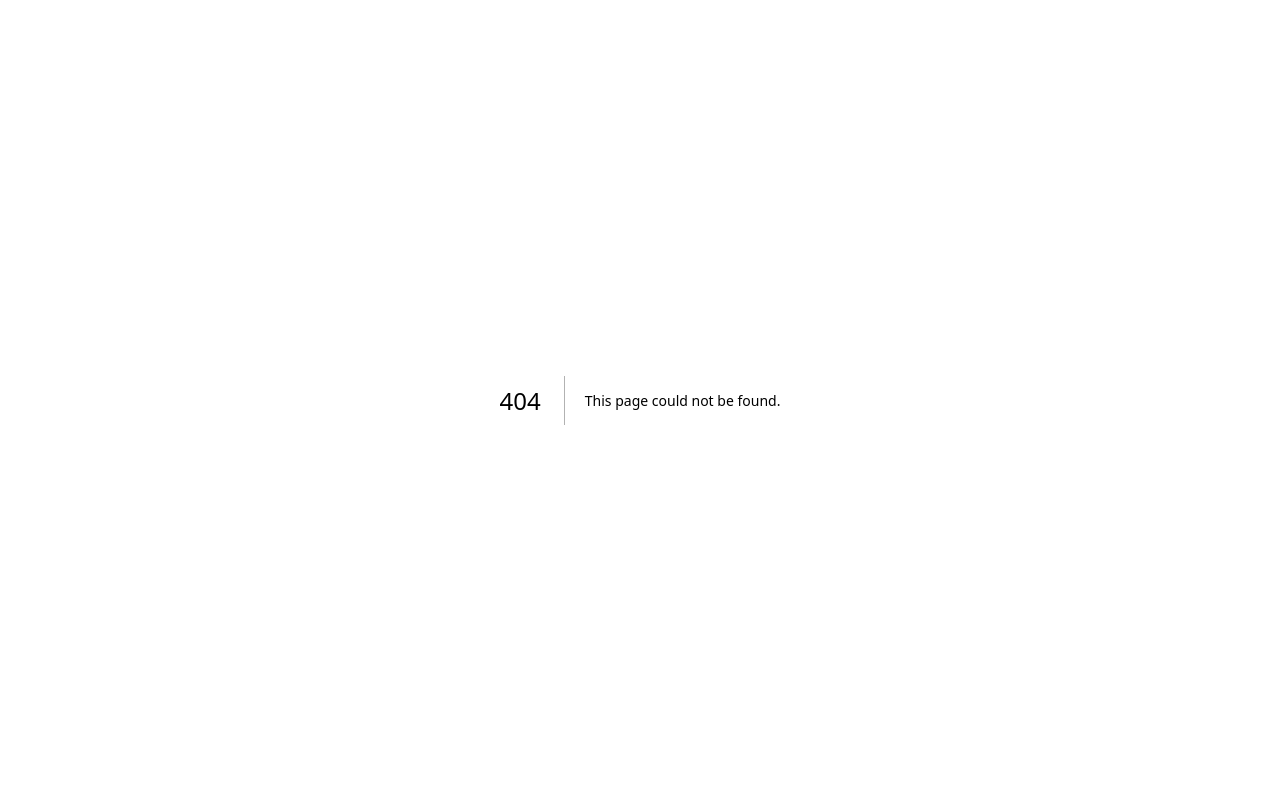
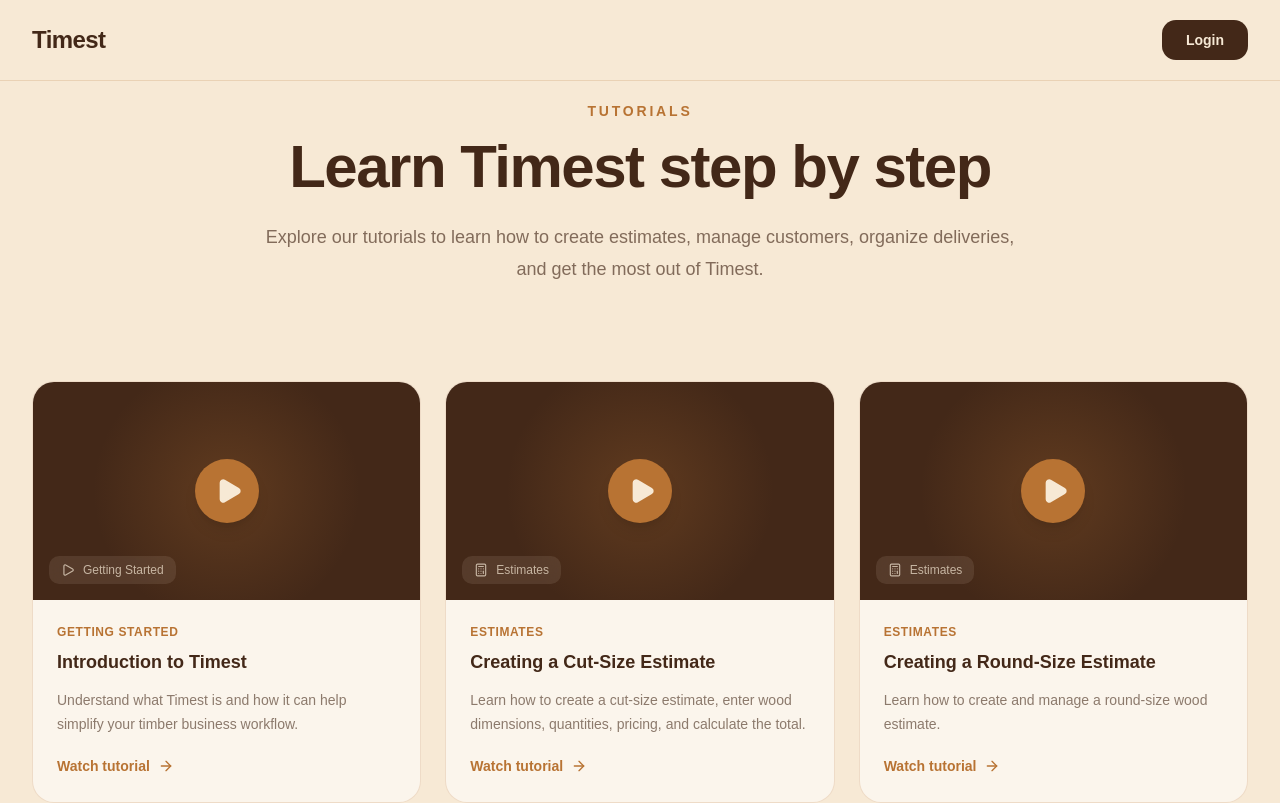
Before and after one commit to Uday12704/Timest, a Next.js app: page /tutorials in a window 1280 px wide. Before the commit this address had no page. Shown: the top 803 px of the page. Built offline with nearby package versions, Linux system fonts and the light colour scheme.

Commit message:
Tutorials page is created.

```diff
--- /dev/null
+++ b/src/app/tutorials/page.tsx
@@ -0,0 +1,219 @@
+import Link from "next/link";
+import {
+  ArrowLeft,
+  ArrowRight,
+  Calculator,
+  FileText,
+  Users,
+  Truck,
+  Settings,
+  Headphones,
+  Play,
+} from "lucide-react";
+
+const tutorials = [
+  {
+    category: "Getting Started",
+    icon: Play,
+    title: "Introduction to Timest",
+    description:
+      "Understand what Timest is and how it can help simplify your timber business workflow.",
+  },
+  {
+    category: "Estimates",
+    icon: Calculator,
+    title: "Creating a Cut-Size Estimate",
+    description:
+      "Learn how to create a cut-size estimate, enter wood dimensions, quantities, pricing, and calculate the total.",
+  },
+  {
+    category: "Estimates",
+    icon: Calculator,
+    title: "Creating a Round-Size Estimate",
+    description:
+      "Learn how to create and manage a round-size wood estimate.",
+  },
+  {
+    category: "Estimates",
+    icon: FileText,
+    title: "Creating a Custom Estimate",
+    description:
+      "Understand how custom estimates work and how to create one for your business requirements.",
+  },
+  {
+    category: "Estimates",
+    icon: FileText,
+    title: "Managing Estimate History",
+    description:
+      "Learn how to find previous estimates, preview them, edit them, and manage your estimate history.",
+  },
+  {
+    category: "Customers",
+    icon: Users,
+    title: "Managing Customers",
+    description:
+      "Learn how to add, view, and manage your customer information.",
+  },
+  {
+    category: "Delivery",
+    icon: Truck,
+    title: "Using the Delivery Checklist",
+    description:
+      "Learn how to manage delivery requirements and keep track of order preparation.",
+  },
+  {
+    category: "Settings",
+    icon: Settings,
+    title: "Managing Your Settings",
+    description:
+      "Learn how to configure your business information and customize your Timest account.",
+  },
+  {
+    category: "Support",
+    icon: Headphones,
+    title: "Getting Customer Support",
+    description:
+      "Learn how to create a support request and communicate with the Timest support team.",
+  },
+];
+
+export default function TutorialsPage() {
+  return (
+    <main className="min-h-screen bg-[#F7E9D5]">
+      {/* Header */}
+      <header className="border-b border-[#B87333]/20 bg-[#F7E9D5]/95 backdrop-blur">
+        <div className="mx-auto flex h-20 max-w-7xl items-center justify-between px-6 lg:px-8">
+          <Link
+            href="/"
+            className="text-2xl font-bold tracking-tight text-[#432818]"
+          >
+            Timest
+          </Link>
+
+          <Link
+            href="/login"
+            className="inline-flex items-center justify-center rounded-xl bg-[#432818] px-6 py-2.5 text-sm font-semibold text-[#F7E9D5] transition-all hover:bg-[#B87333]"
+          >
+            Login
+          </Link>
+        </div>
+      </header>
+
+      {/* Hero */}
+      <section className="px-6 pb-20 lg:px-8 lg:pb-24 ">
+        <div className="mx-auto max-w-7xl">
+          <div className="mx-auto mt-5 max-w-3xl text-center">
+            <p className="text-sm font-semibold uppercase tracking-[0.2em] text-[#B87333]">
+              Tutorials
+            </p>
+
+            <h1 className="mt-4 text-4xl font-bold tracking-tight text-[#432818] sm:text-5xl lg:text-6xl">
+              Learn Timest step by step
+            </h1>
+
+            <p className="mt-6 text-lg leading-8 text-[#432818]/65">
+              Explore our tutorials to learn how to create estimates,
+              manage customers, organize deliveries, and get the most
+              out of Timest.
+            </p>
+          </div>
+        </div>
+      </section>
+
+      {/* Tutorials */}
+      <section className="px-6 pb-24 lg:px-8 lg:pb-32">
+        <div className="mx-auto max-w-7xl">
+          <div className="grid gap-6 md:grid-cols-2 lg:grid-cols-3">
+            {tutorials.map((tutorial) => {
+              const Icon = tutorial.icon;
+
+              return (
+                <article
+                  key={tutorial.title}
+                  className="group overflow-hidden rounded-3xl border border-[#B87333]/20 bg-white/55 transition-all duration-300 hover:-translate-y-1 hover:border-[#B87333]/40 hover:bg-white/75 hover:shadow-xl"
+                >
+                  {/* Video */}
+                  <div className="relative aspect-video bg-[#432818]">
+                    <div className="absolute inset-0 bg-[radial-gradient(circle_at_center,_rgba(184,115,51,0.25),_transparent_60%)]" />
+
+                    <div className="absolute inset-0 flex items-center justify-center">
+                      <div className="flex h-16 w-16 items-center justify-center rounded-full bg-[#B87333] shadow-lg transition-transform duration-300 group-hover:scale-110">
+                        <Play className="ml-1 h-7 w-7 fill-[#F7E9D5] text-[#F7E9D5]" />
+                      </div>
+                    </div>
+
+                    <div className="absolute bottom-4 left-4 flex items-center gap-2 rounded-lg bg-[#F7E9D5]/10 px-3 py-1.5 text-xs text-[#F7E9D5]/70 backdrop-blur">
+                      <Icon className="h-3.5 w-3.5" />
+                      {tutorial.category}
+                    </div>
+                  </div>
+
+                  {/* Content */}
+                  <div className="p-6">
+                    <p className="text-xs font-semibold uppercase tracking-wider text-[#B87333]">
+                      {tutorial.category}
+                    </p>
+
+                    <h2 className="mt-2 text-lg font-semibold text-[#432818]">
+                      {tutorial.title}
+                    </h2>
+
+                    <p className="mt-3 text-sm leading-6 text-[#432818]/60">
+                      {tutorial.description}
+                    </p>
+
+                    <button
+                      type="button"
+                      className="mt-5 inline-flex items-center gap-2 text-sm font-semibold text-[#B87333]"
+                    >
+                      Watch tutorial
+                      <ArrowRight className="h-4 w-4 transition-transform group-hover:translate-x-1" />
+                    </button>
+                  </div>
+                </article>
+              );
+            })}
+          </div>
+        </div>
+      </section>
+
+      {/* CTA */}
+      <section className="border-t border-[#B87333]/15 bg-white/40 px-6 py-20 lg:px-8">
+        <div className="mx-auto max-w-3xl text-center">
+          <h2 className="text-3xl font-bold tracking-tight text-[#432818] sm:text-4xl">
+            Ready to simplify your timber business?
+          </h2>
+
+          <p className="mt-5 text-[#432818]/60">
+            Log in to Timest and start creating smarter estimates.
+          </p>
+
+          <Link
+            href="/login"
+            className="mt-8 inline-flex items-center gap-2 rounded-xl bg-[#432818] px-7 py-3.5 text-sm font-semibold text-[#F7E9D5] transition-all hover:bg-[#B87333] hover:shadow-lg"
+          >
+            Get Started
+            <ArrowRight className="h-4 w-4" />
+          </Link>
+        </div>
+      </section>
+
+      {/* Footer */}
+      <footer className="border-t border-[#B87333]/15 bg-[#F7E9D5] px-6 py-8 lg:px-8">
+        <div className="mx-auto flex max-w-7xl flex-col gap-3 text-sm sm:flex-row sm:items-center sm:justify-between">
+          <p className="text-[#432818]/45">
+            © {new Date().getFullYear()} Timest. All rights reserved.
+          </p>
+
+          <Link
+            href="/"
+            className="inline-flex items-center gap-2 text-sm font-medium text-[#432818]/60 transition-colors hover:text-[#B87333]"
+          >
+            <ArrowLeft className="h-4 w-4" />
+            Back to Timest
+          </Link>
+        </div>
+      </footer>
+    </main>
+  );
+}
```
